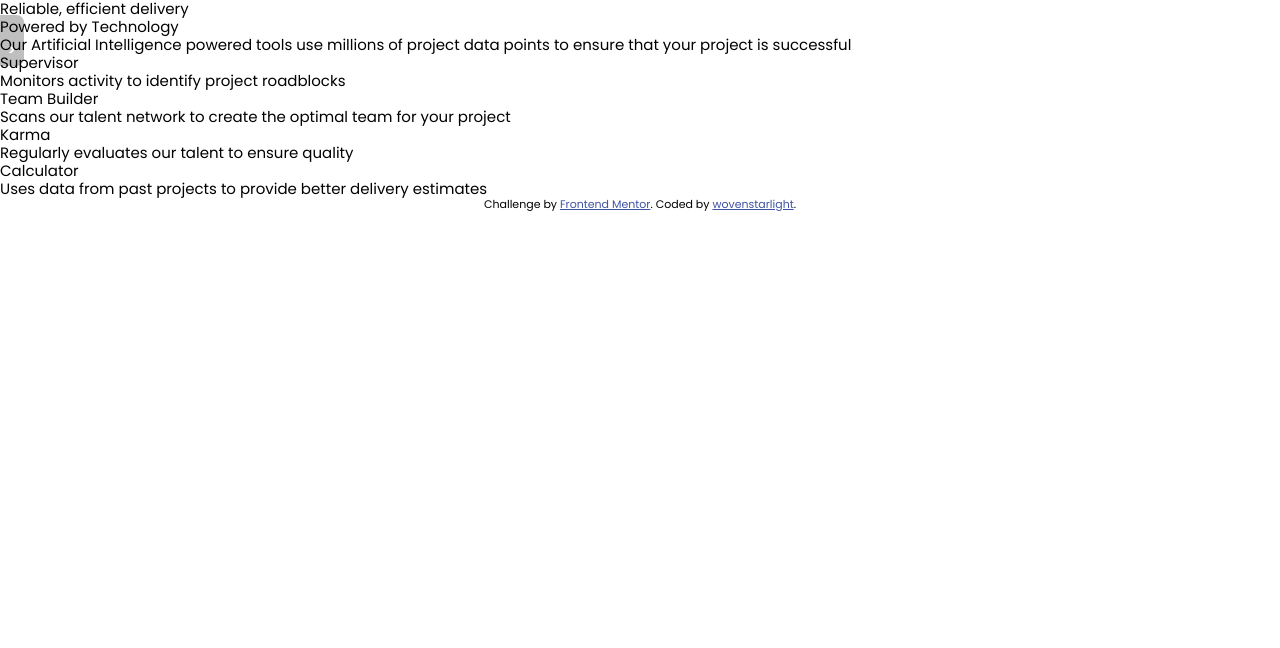
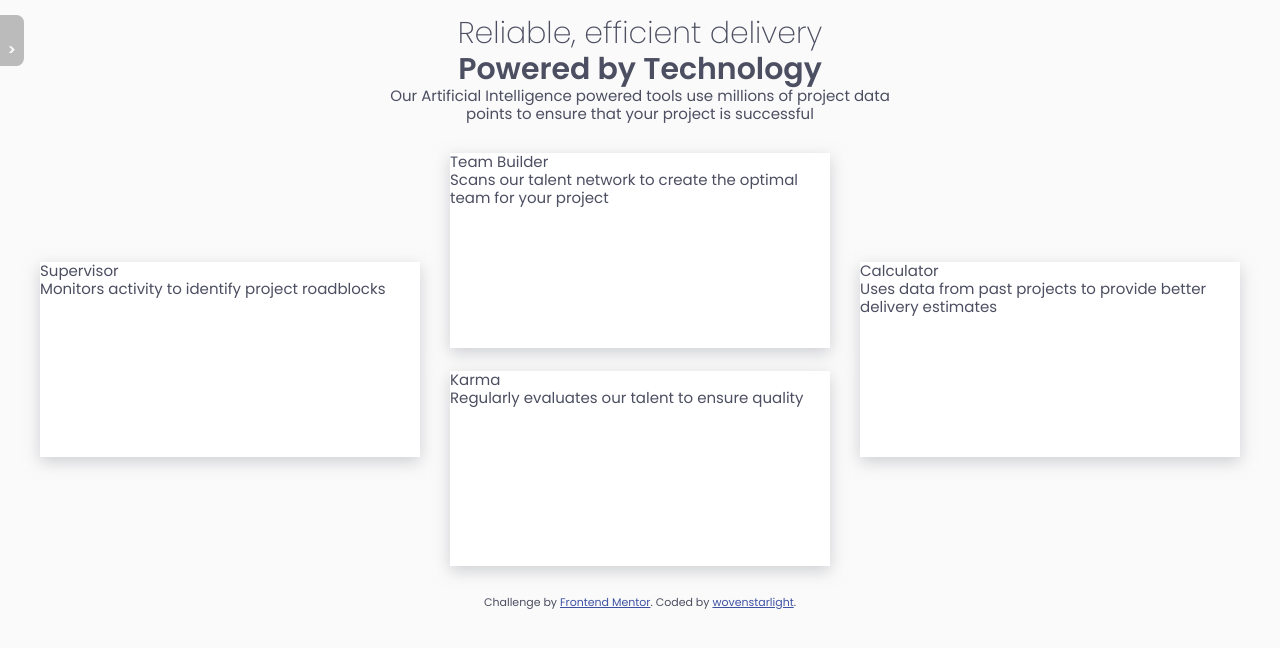
Before and after one commit to wovenstarlight/frontend-projects, a Jekyll site: the page built from _posts/2021-08-04-four-card-feature-section.html, in a window 1280 px wide. Shown: the top 648 px of the page. Built offline with Jekyll 4.4.1, drawn with Linux system fonts in a browser that asks for light colours.

Commit message:
Arranged basic card and page layout

```diff
--- a/css/four-card-feature-section.css
+++ b/css/four-card-feature-section.css
@@ -13,9 +13,72 @@
 	--darkblue: hsl(234, 12%, 34%);
 	--grayblue: hsl(229, 6%, 66%);
 	--lightgray: hsl(0, 0%, 98%);
+
+	/* Colors for hsla usage */
+	--grayblue--hsla: 229, 6%, 66%;
 }
 /* Set font */
 body, * {
 	font-family: Poppins, sans-serif;
 	font-size: 15px;
+	color: var(--darkblue);
 }
+
+body {
+	background-color: var(--lightgray);
+	padding: 1em;
+}
+
+/* Overall module */
+.module { text-align: center; }
+
+/* Heading */
+.module h1 {
+	font-size: 2em;
+	font-weight: 200;
+}
+.module h1 strong { font-weight: 600; }
+
+/* Subtitle */
+.module p {
+	max-width: 35em;
+	margin: auto;
+}
+
+/* AI descriptor cards */
+/* Layout */
+.module section.cards {
+	display: grid;
+	align-items: center;
+	/* Positioning the group of cards as a whole */
+	max-width: 80em;
+	margin: 2em auto;
+	text-align: left;
+}
+.module .cards .central {
+	display: grid;
+	row-gap: 1.5em;
+}
+/* Styling */
+.module div.card {
+	background: white;
+	filter: drop-shadow(0 5px 8px hsla(var(--grayblue--hsla), 0.5));
+	height: 13em;
+}
+
+@media (min-width: 800px) {
+	/* Cards positioning and spacing */
+	.module section.cards {
+		grid-template-columns: 1fr 1fr 1fr;
+		column-gap: 2em;
+	}
+}
+
+@media (max-width: 800px) {
+	/* Cards sizing and spacing */
+	.module section.cards {
+		row-gap: 1.5em;
+		width: 85%;
+		max-width: 30em;
+	}
+}
```
